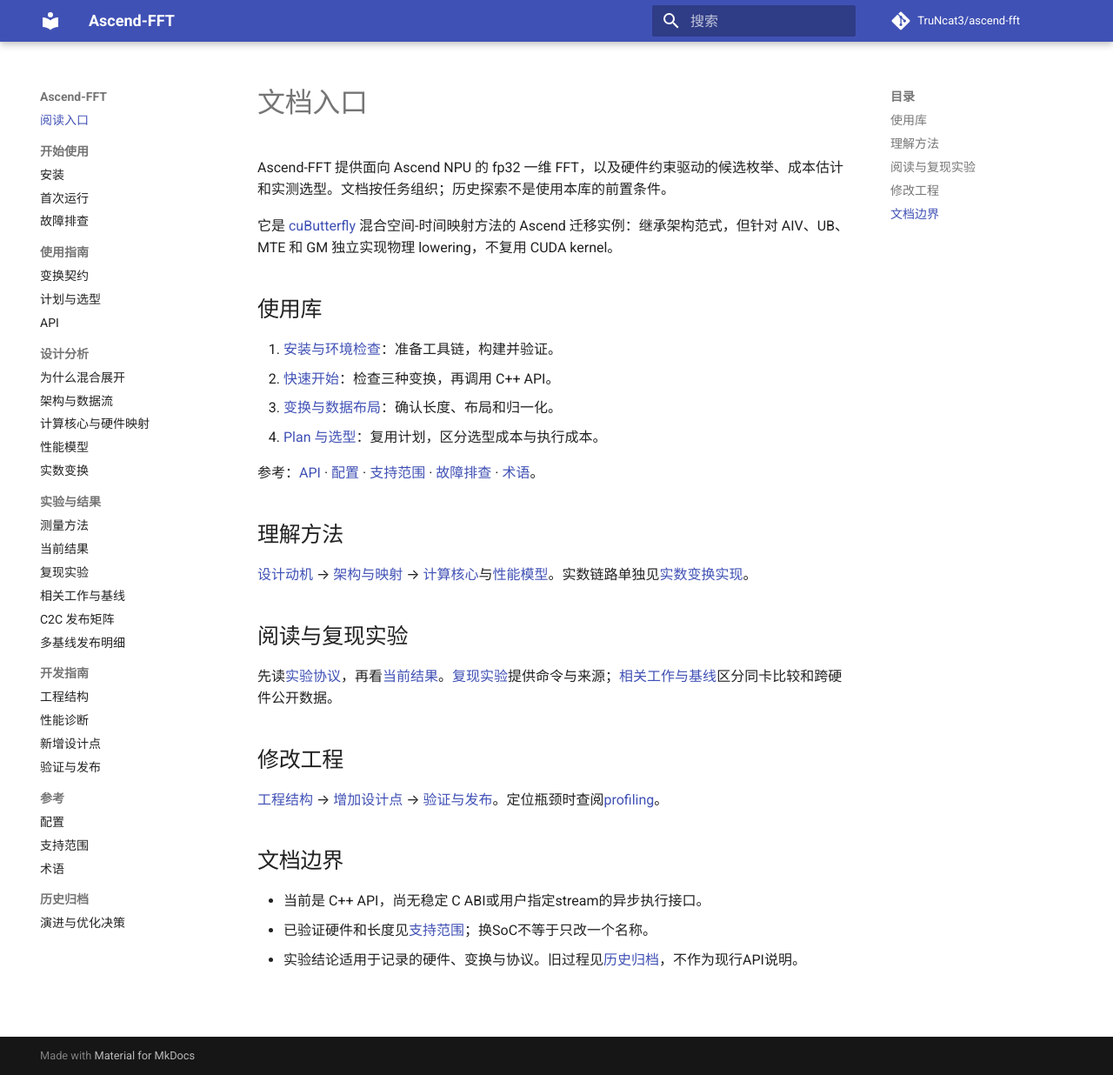
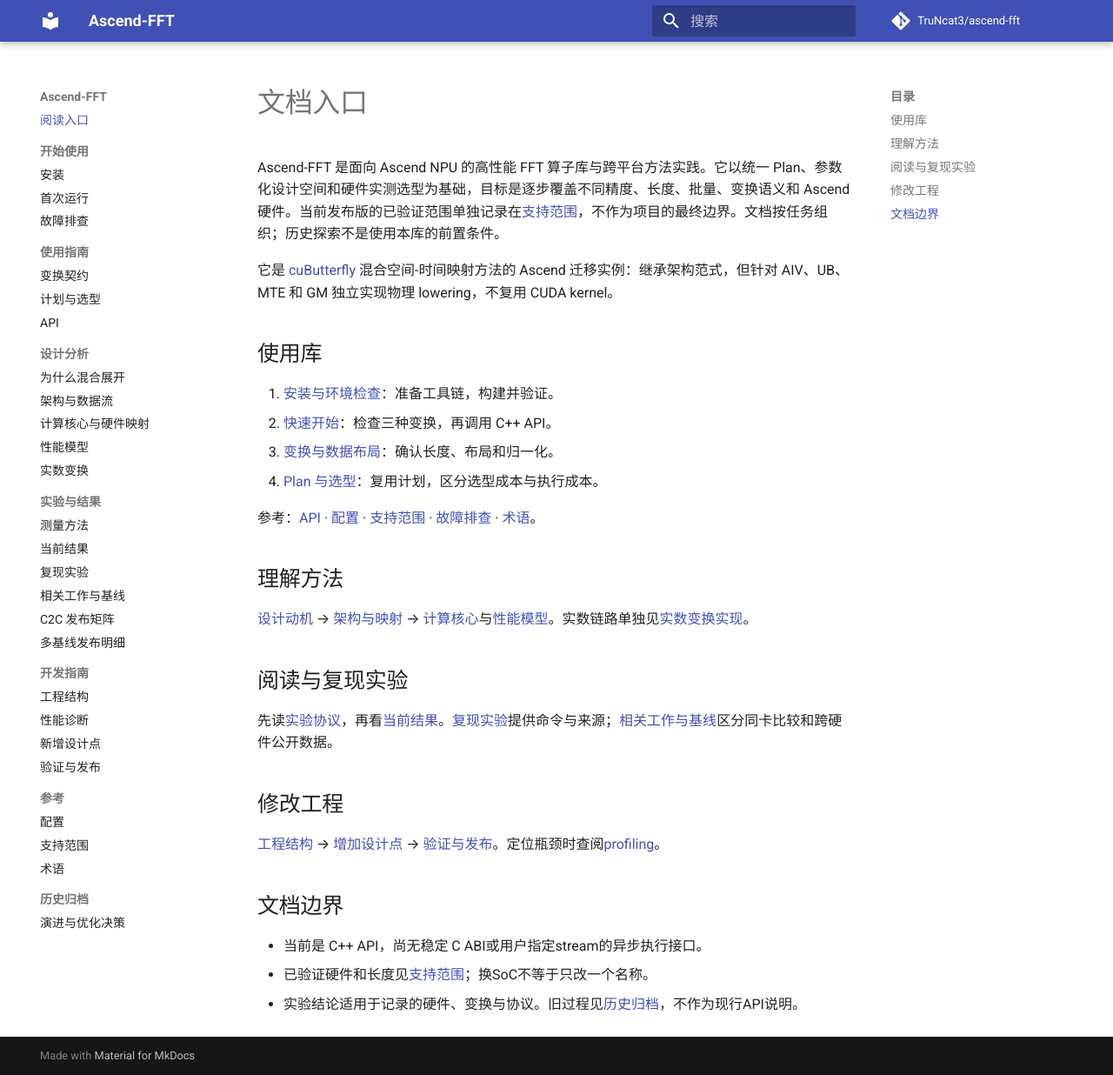
Before and after one commit to TruNcat3/ascend-fft, an MkDocs documentation site: the page built from docs/index.md, in a window 1280 px wide and 1236 px high. Shown: the whole window at 87% size. Built offline with MkDocs 1.6.1 and Material for MkDocs 9.7.7, drawn with Linux system fonts in a browser that asks for light colours; comment, search, counter and statistics services are not loaded.

Commit message:
Broaden Ascend FFT library positioning

```diff
--- a/docs/index.md
+++ b/docs/index.md
@@ -1,6 +1,6 @@
 # 文档入口
 
-Ascend-FFT 提供面向 Ascend NPU 的 fp32 一维 FFT，以及硬件约束驱动的候选枚举、成本估计和实测选型。文档按任务组织；历史探索不是使用本库的前置条件。
+Ascend-FFT 是面向 Ascend NPU 的高性能 FFT 算子库与跨平台方法实践。它以统一 Plan、参数化设计空间和硬件实测选型为基础，目标是逐步覆盖不同精度、长度、批量、变换语义和 Ascend 硬件。当前发布版的已验证范围单独记录在[支持范围](reference/support.md)，不作为项目的最终边界。文档按任务组织；历史探索不是使用本库的前置条件。
 
 它是 [cuButterfly](https://github.com/TruNcat3/cuButterfly) 混合空间-时间映射方法的 Ascend 迁移实例：继承架构范式，但针对 AIV、UB、MTE 和 GM 独立实现物理 lowering，不复用 CUDA kernel。
 
```
Also changed, not shown: README.md (+6 -4 lines), docs/reference/support.md (+1 -1 lines), 1 other file.
